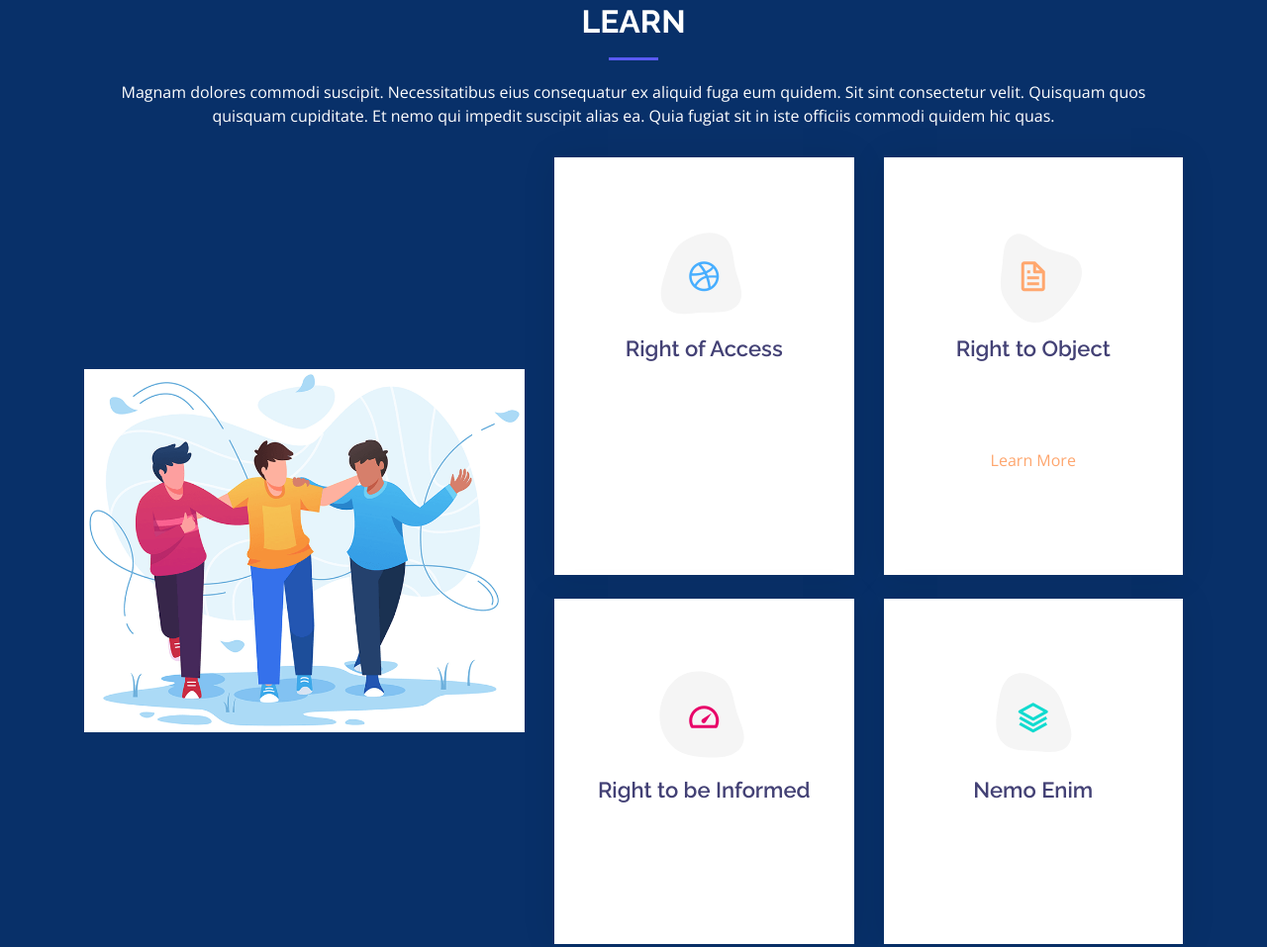
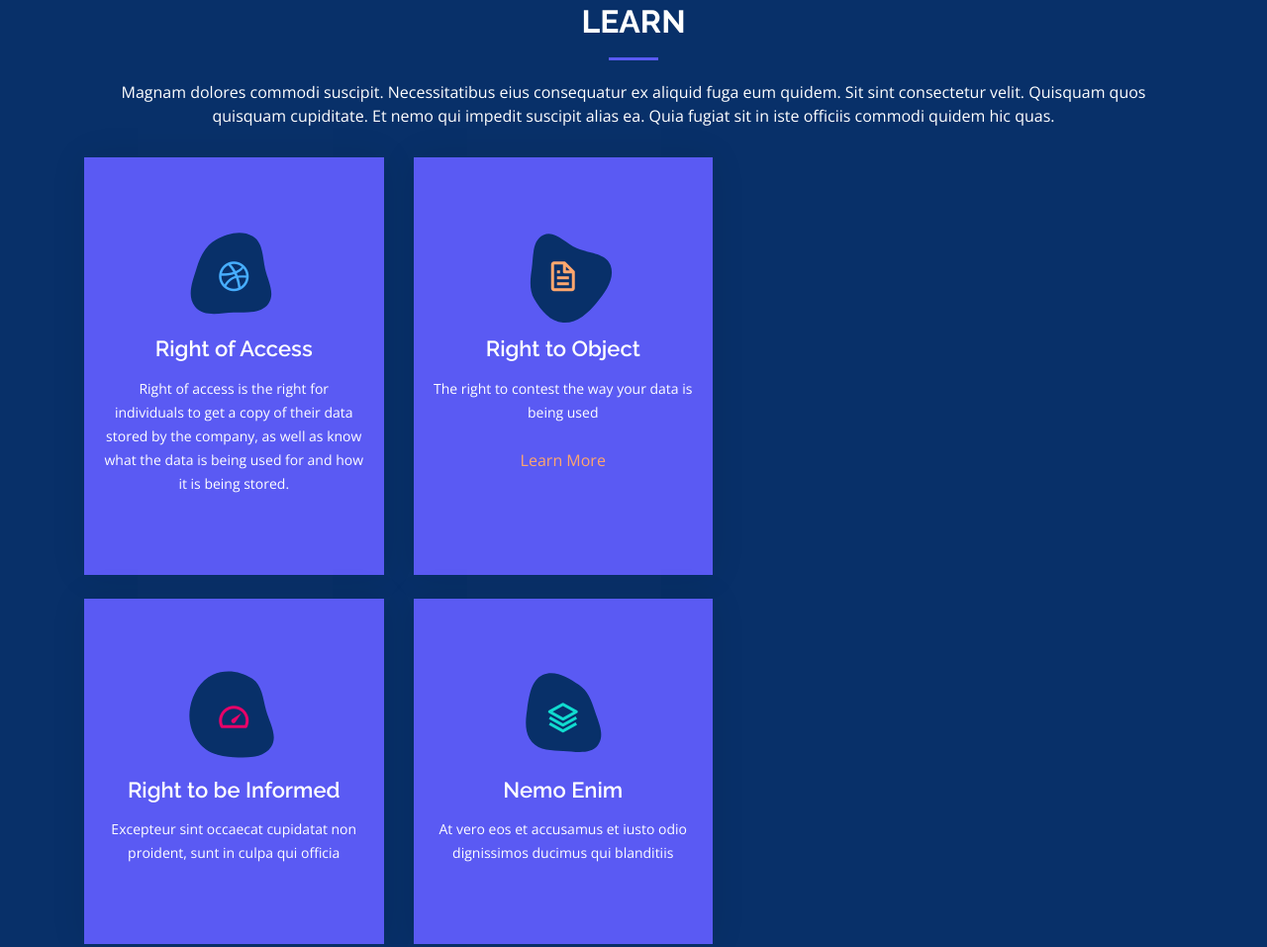
Before and after one commit to ezrafd/dataprivacy-sig, a plain HTML site: page index.html in a window 1280 px wide. Shown: the part 1779-2736 px from the top of the page at 99% size. Drawn offline with nearby package versions, Linux system fonts and the light colour scheme.

Commit message:
Services Box Color

```diff
--- a/assets/css/style.css
+++ b/assets/css/style.css
@@ -656,7 +656,7 @@ height: 40rem;
   text-align: center;
   padding: 70px 20px 80px 20px;
   transition: all ease-in-out 0.3s;
-  background: #fff;
+  background: #5a5af3;
   box-shadow: 0px 0 35px 0 rgba(0, 0, 0, 0.08);
 }
 
@@ -685,7 +685,7 @@ height: 40rem;
 
 .services .icon-box .icon svg path {
   transition: 0.5s;
-  fill: #f5f5f5;
+  fill: #083069;
 }
 
 .services .icon-box h4 {
@@ -695,7 +695,7 @@ height: 40rem;
 }
 
 .services .icon-box h4 a {
-  color: #434175;
+  color: #fff;
   transition: ease-in-out 0.3s;
 }
 
--- a/index.html
+++ b/index.html
@@ -178,9 +178,6 @@
         </div>
 
         <div class="row">
-          <div class="content col-xl-5 d-flex flex-column justify-content-center">
-            <img src="assets/img/services.png" class="img-fluid" alt="">
-          </div>
           <div class="col-xl-7">
             <div class="icon-boxes d-flex flex-column justify-content-center">
               <div class="row">
```
